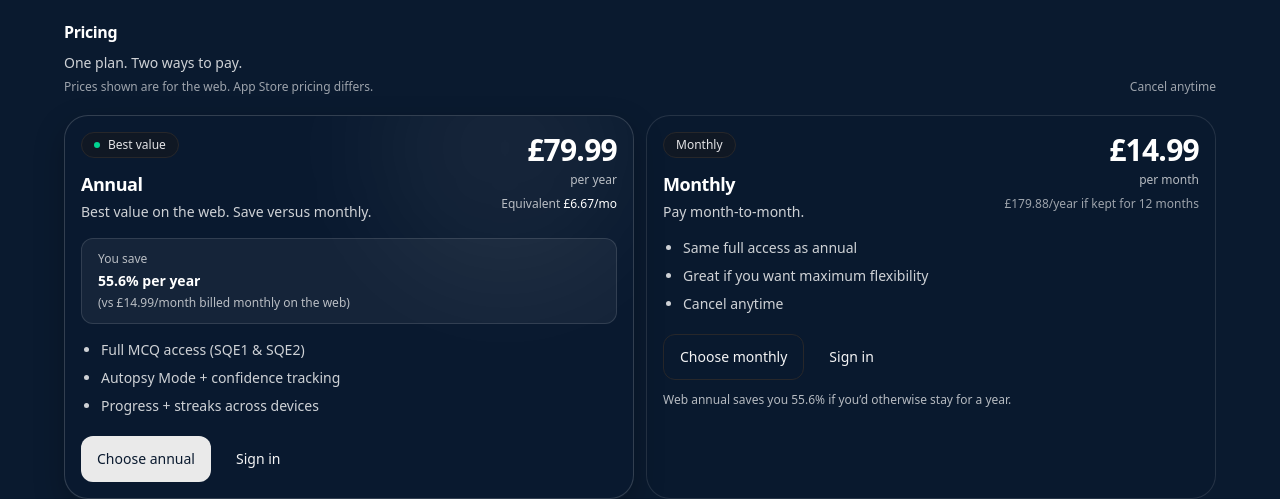
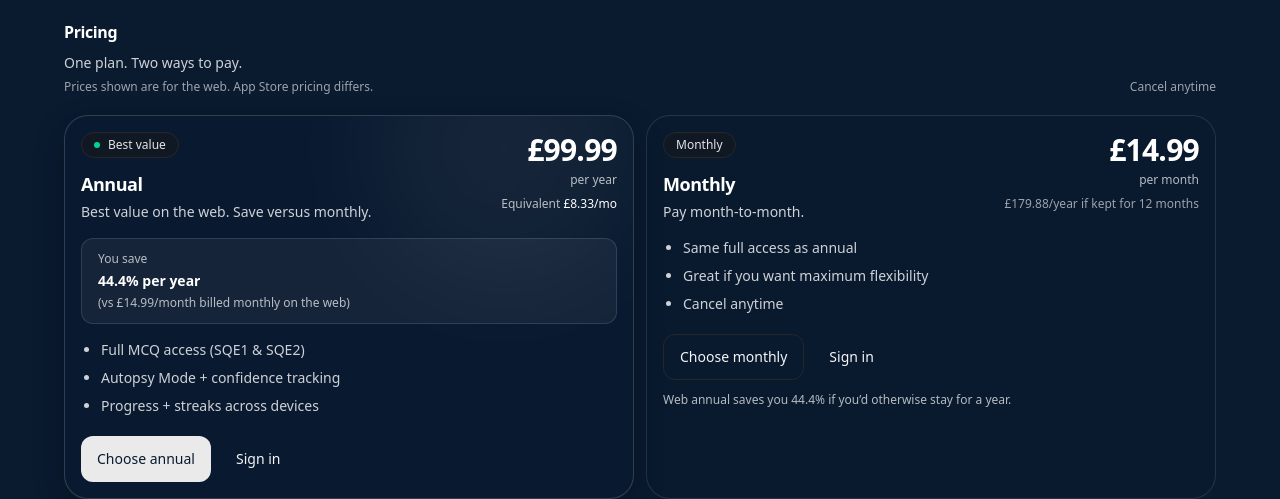
Before and after one commit to LRARE-Holdings/sqez-web, a Next.js app: page / in a window 1280 px wide. Shown: the part 980-1479 px from the top of the page. Built offline with nearby package versions, Linux system fonts and the light colour scheme.

Commit message:
Update annual price to £99.99

```diff
--- a/src/app/app/not-pro/page.tsx
+++ b/src/app/app/not-pro/page.tsx
@@ -150,7 +150,7 @@ export default function NotProPage() {
 
   const prices = useMemo(() => {
     const monthly = 14.99;
-    const annual = 79.99;
+    const annual = 99.99;
     const annualAsMonthly = annual / 12;
     const savingsPct = Math.round(((monthly - annualAsMonthly) / monthly) * 100);
 
--- a/src/app/app/upgrade/page.tsx
+++ b/src/app/app/upgrade/page.tsx
@@ -45,7 +45,7 @@ const PLAN_COPY: Record<
   ANNUAL: {
     label: "Annual",
     trialDays: 30,
-    price: "£79.99 / year",
+    price: "£99.99 / year",
     note: "Best value",
   },
 };
--- a/src/app/onboarding/plan/page.tsx
+++ b/src/app/onboarding/plan/page.tsx
@@ -13,7 +13,7 @@ import { recommendPlan } from "@/lib/onboarding/store";
 import { writeOnboarding } from "@/lib/onboarding/firestore";
 
 const PRICE_MONTHLY = 14.99;
-const PRICE_ANNUAL = 79.99;
+const PRICE_ANNUAL = 99.99;
 
 const TRIAL_MONTHLY_DAYS = 14;
 const TRIAL_ANNUAL_DAYS = 30;
--- a/src/app/page.tsx
+++ b/src/app/page.tsx
@@ -326,12 +326,12 @@ export default function HomePage() {
 
                     <div className="text-right">
                       <div className="text-3xl font-semibold tracking-tight text-white">
-                        £79.99
+                        £99.99
                       </div>
                       <div className="mt-1 text-xs text-white/70">per year</div>
                       <div className="mt-2 text-xs text-white/70">
                         Equivalent{" "}
-                        <span className="font-medium text-white">£6.67/mo</span>
+                        <span className="font-medium text-white">£8.33/mo</span>
                       </div>
                     </div>
                   </div>
@@ -339,7 +339,7 @@ export default function HomePage() {
                   <div className="mt-4 rounded-xl border border-white/12 bg-white/5 px-4 py-3">
                     <div className="text-xs text-white/70">You save</div>
                     <div className="mt-1 text-sm font-semibold text-white">
-                      55.6% per year
+                      44.4% per year
                     </div>
                     <div className="mt-1 text-xs text-white/70">
                       (vs £14.99/month billed monthly on the web)
@@ -420,7 +420,7 @@ export default function HomePage() {
                 </div>
 
                 <div className="mt-3 text-xs text-white/70">
-                  Web annual saves you 55.6% if you’d otherwise stay for a year.
+                  Web annual saves you 44.4% if you’d otherwise stay for a year.
                 </div>
               </div>
             </div>
```
